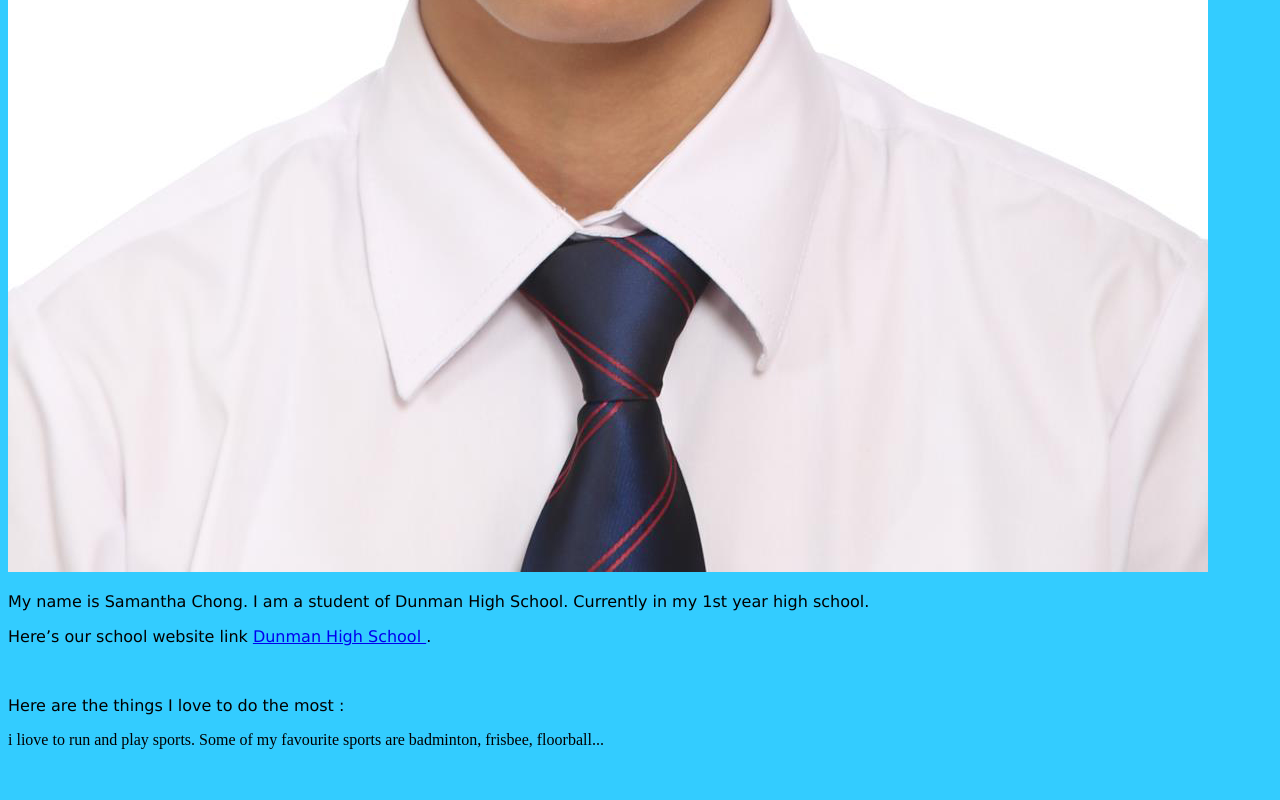
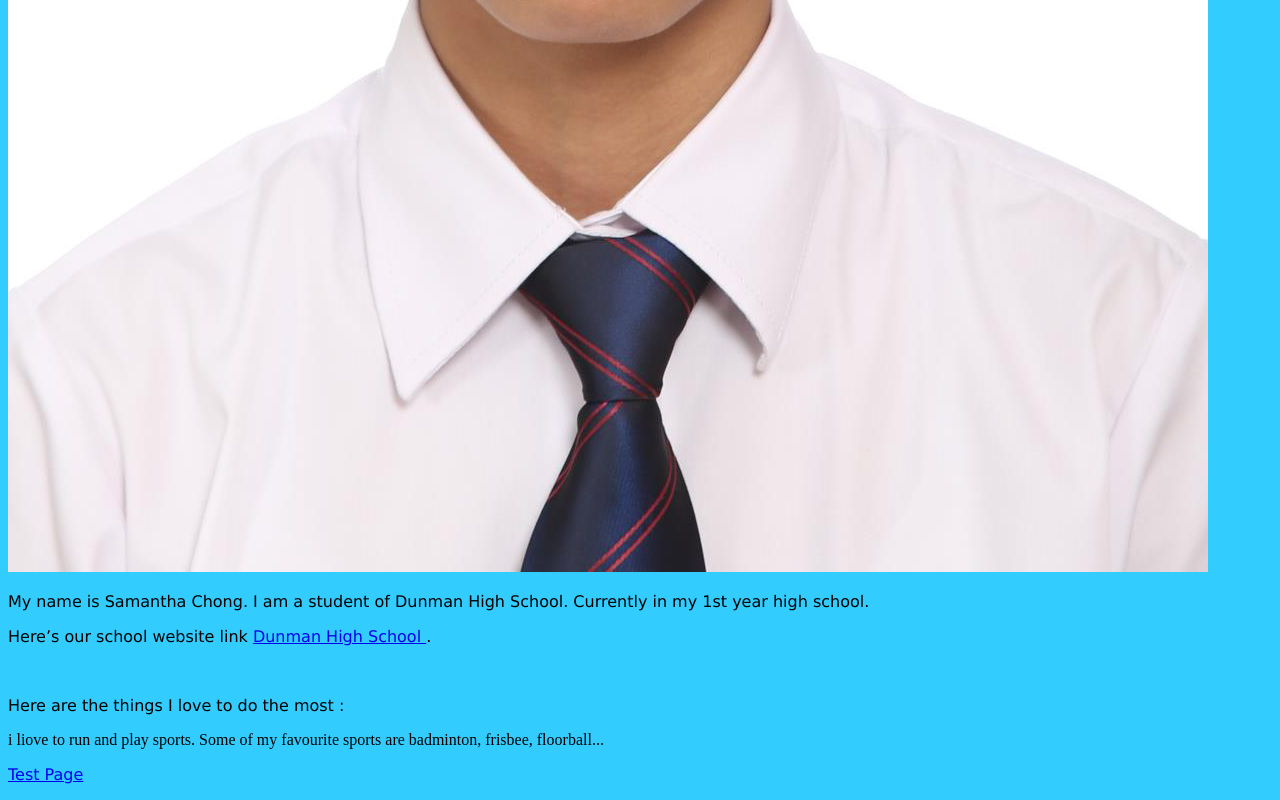
Before and after one commit to dhssamantha/dhssamantha.github.io, a plain HTML site: page index.html in a window 1280 px wide. Shown: the part 1109-1909 px from the top of the page. Before the commit the page ends 1874 px from the top, so only its background shows below. Drawn offline with Linux system fonts and the light colour scheme.

Commit message:
Update index.html

```diff
--- a/index.html
+++ b/index.html
@@ -17,3 +17,4 @@ Here’s our school website link <a href ="www.dhs.sg"> Dunman High School  </a>
 </ul>
 
 </html>
+<p><a href="/test1.html">Test Page</a>
```
